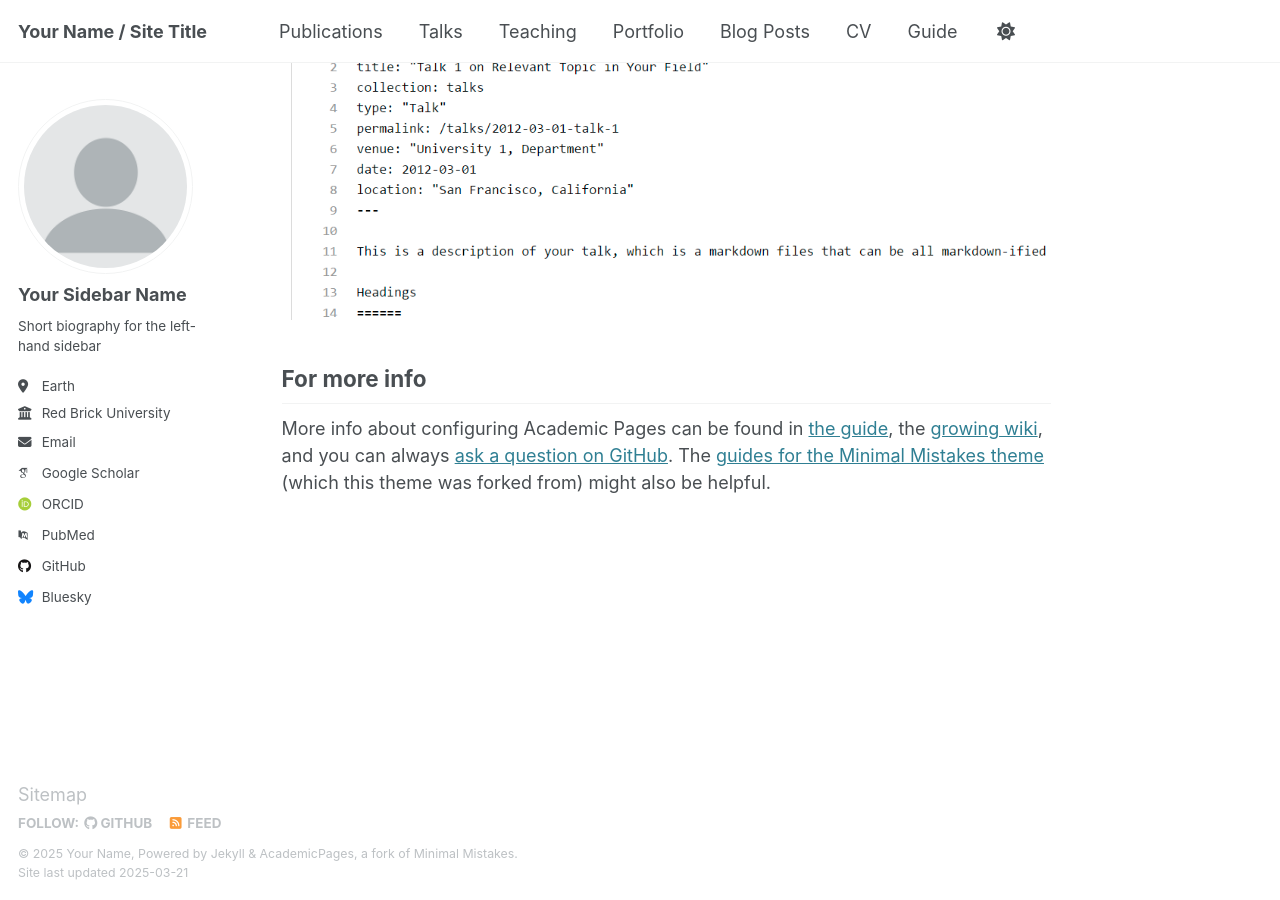
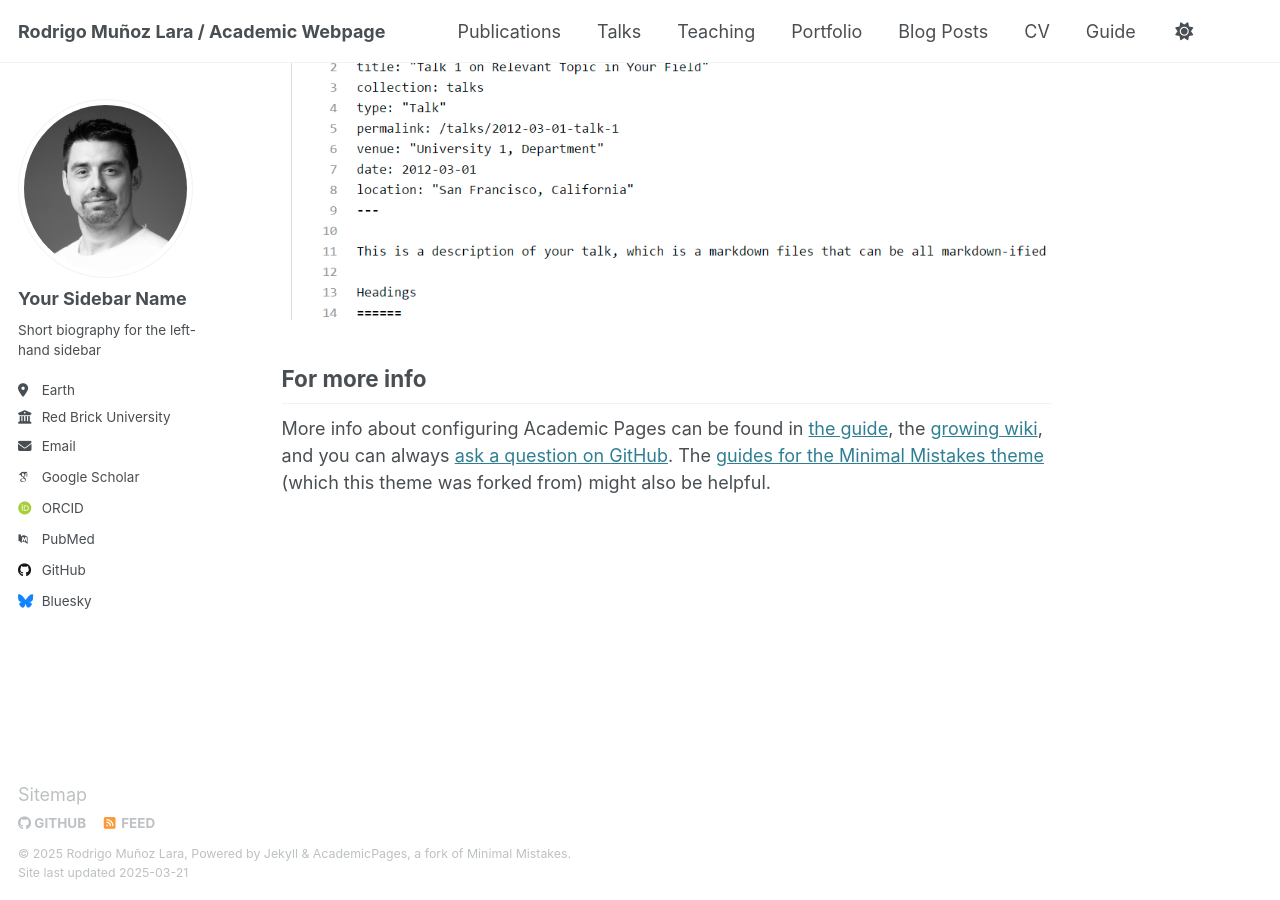
Before and after one commit to RodrigoMunozLara/rodrigomunozlara.github.io, a Jekyll site: the page built from _pages/about.md, in a window 1280 px wide and 900 px high, scrolled down 2635 px. Built offline with Jekyll 4.4.1, drawn with Linux system fonts in a browser that asks for light colours; some web fonts are replaced.

Commit message:
Add avatar image

```diff
--- a/_config.yml
+++ b/_config.yml
@@ -7,22 +7,22 @@
 # server process.
 
 # Basic Site Settings
-locale                   : "en-US"
+locale                   : "es-cl"
 site_theme               : "default"
-title                    : "Your Name / Site Title"
+title                    : "Rodrigo Muñoz Lara / Academic Webpage"
 title_separator          : "-"
-name                     : &name "Your Name"
+name                     : &name "Rodrigo Muñoz Lara"
 description              : &description "personal description"
-url                      : https://academicpages.github.io # the base hostname & protocol for your site e.g. "https://[your GitHub username].github.io"
+url                      : https://rodrigomunozlara.github.io # the base hostname & protocol for your site e.g. "https://[your GitHub username].github.io"
 baseurl                  : "" # the subpath of your site, e.g. "/blog"
-repository               : "academicpages/academicpages.github.io"
+repository               : "rodrigomunozlara/rodrigomunozlara.github.io"
 
 # Site Author - The following control what appear as part of the author content on the side bar.
 #               If a field is blank the icon and link will not appear, otherwise it will be shown.
 #               Additional customization can be done by editing /_includes/author-profile.html
 author:
   # Biographic information
-  avatar           : "profile.png"
+  avatar           : "rml.jpg"
   name             : "Your Sidebar Name"
   pronouns         : # example: "she/her"
   bio              : "Short biography for the left-hand sidebar"
```
Also changed, not shown: images/rml.jpg (added).
